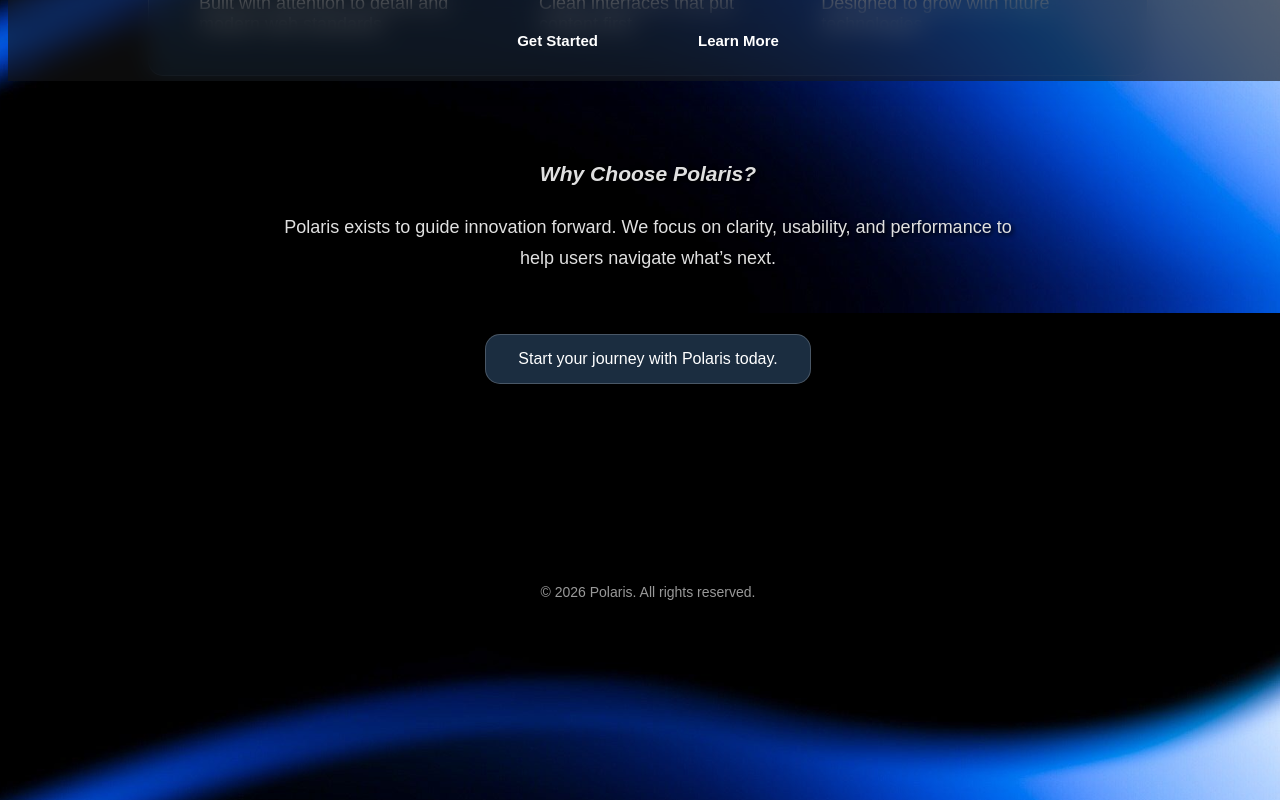
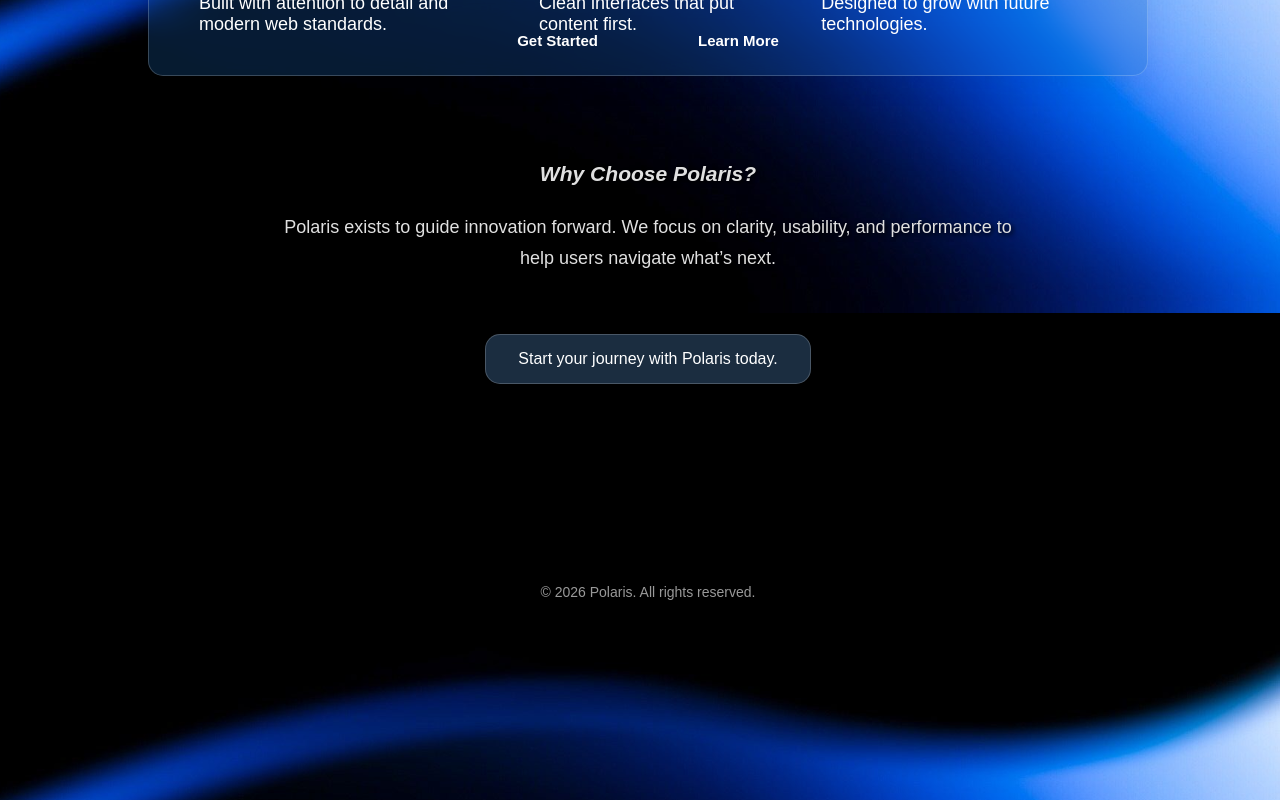
Before and after one commit to Ayura-Divyan/Polaris, a plain HTML site: page index.html in a window 1280 px wide. Both pictures are taken after a click on the button "Get Started". Shown: the part 487-1287 px from the top of the page. Drawn offline with Linux system fonts and the light colour scheme; a web font is replaced by a local one.

Commit message:
synced changes

```diff
--- a/nav.js
+++ b/nav.js
@@ -18,4 +18,34 @@ document.querySelector("#learn").addEventListener("click", function(e) {
 
   // Remove hash from URL
   history.pushState("", document.title, window.location.pathname);
+});document.querySelector("#started").addEventListener("click", function(e) {
+  e.preventDefault();
+
+  document.querySelector("#journey_button").scrollIntoView({
+    behavior: "smooth"
+  });
+
+  // Remove hash from URL
+  history.pushState("", document.title, window.location.pathname);
 });
+
+document.querySelector("#learn").addEventListener("click", function(e) {
+  e.preventDefault();
+
+  document.querySelector("#learn_more").scrollIntoView({
+    behavior: "smooth"
+  });
+
+  // Remove hash from URL
+  history.pushState("", document.title, window.location.pathname);
+});
+
+const navbar = document.querySelector(".main-navigation");
+
+window.addEventListener("scroll", () => {
+  if (window.scrollY > 10) {
+      navbar.classList.add("scrolled");
+    } else {
+      navbar.classList.remove("scrolled");
+    }
+});
--- a/styles.css
+++ b/styles.css
@@ -61,14 +61,24 @@ h2{ /* Polaris is a next generation... */
   justify-content: center;
   align-items: center;
   gap: 30px;
-  background-color: transparent;
+  background-color: rgba(15, 15, 15, 0);
   padding: 20px 0;
   width: 100%;
   position: sticky;
   top: 0;
-  z-index: 10;
-  background: rgba(20, 20, 20, 0.6);
+  z-index: 1000;
+  transition:
+    background-color 0.4s ease,
+    backdrop-filter 0.4s ease,
+    box-shadow 0.4s ease,
+    padding 0.5s ease
+}
+
+.main-navigation.scrolled { /* background color change on scroll for nav bar */
+  background: rgba(0, 0, 0, 0.571);
   backdrop-filter: blur(12px);
+  transition: background-color 0.5s ease;
+
 }
 
 .nav-btn {  /* two buttons on the top nav bar */
```
